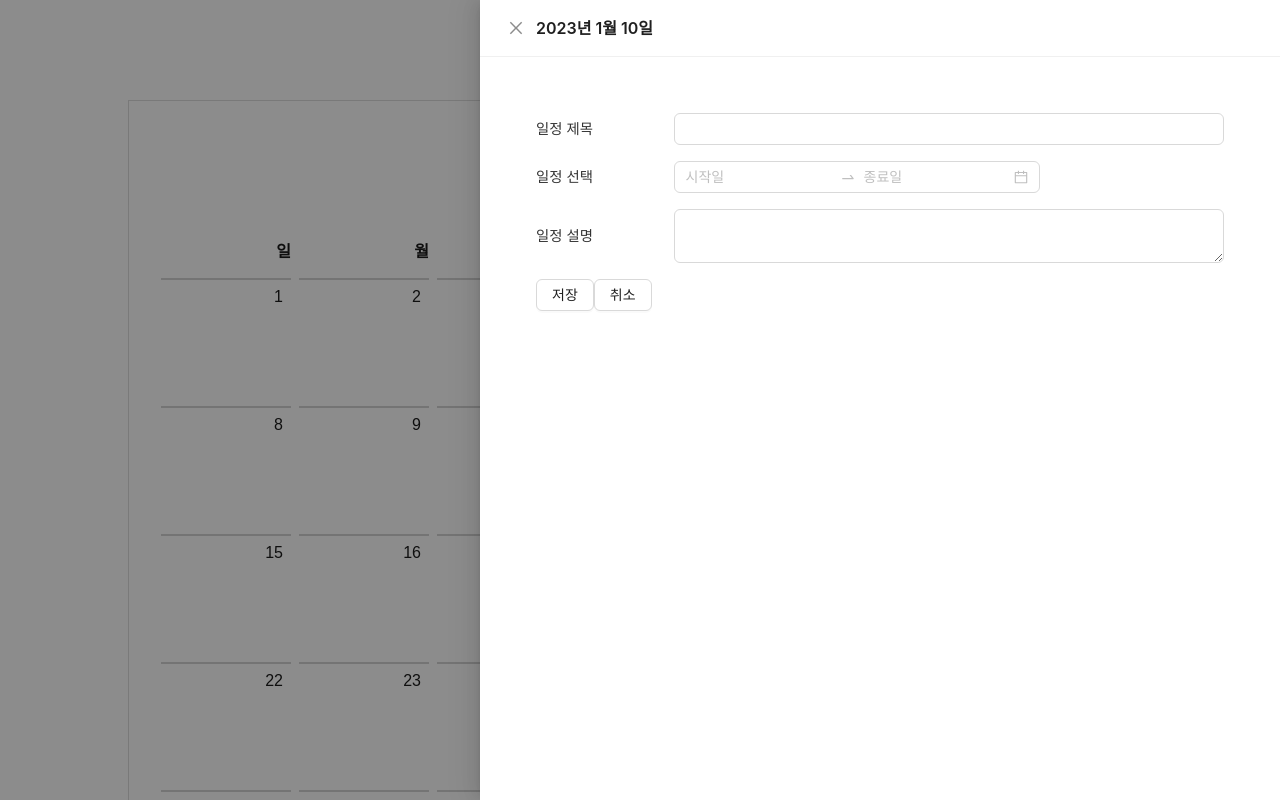
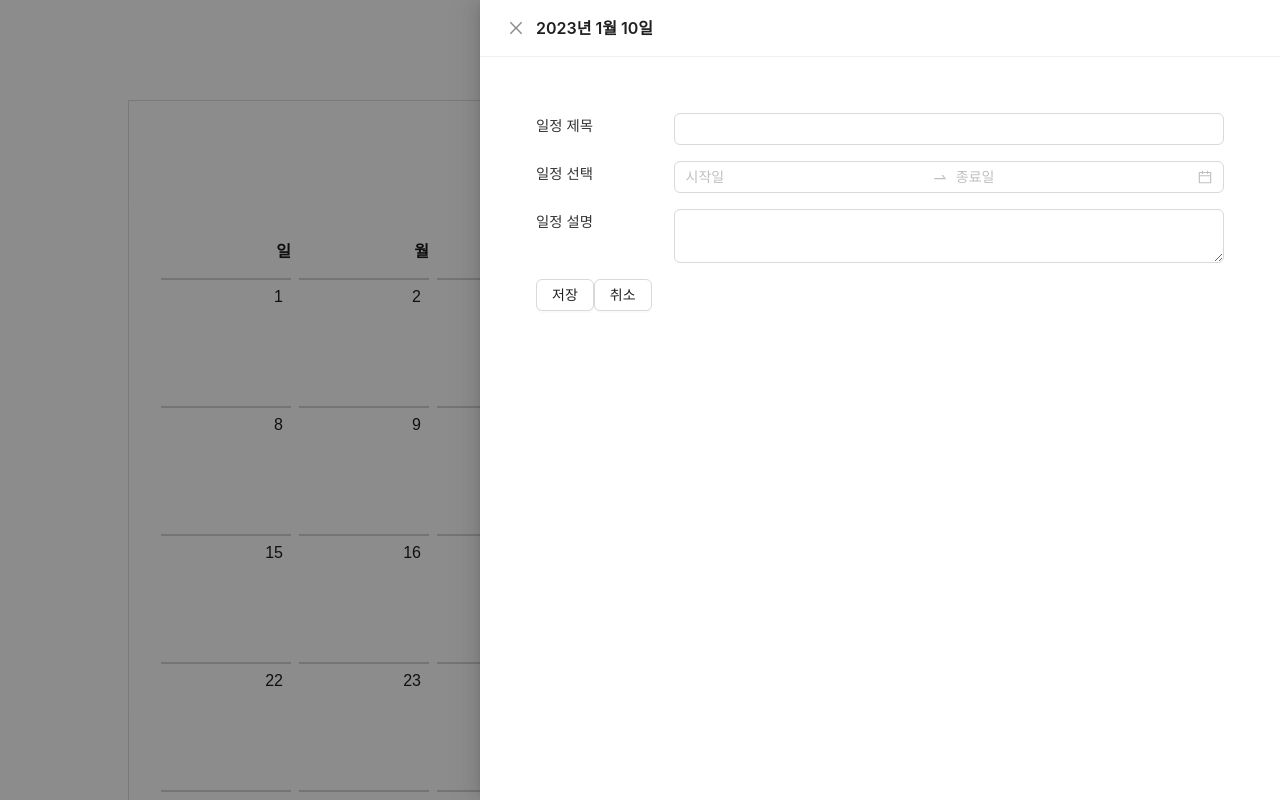
Before and after one commit to joo98e/calendar-app, a Next.js app: page /practice in a window 1280 px wide. Both pictures are taken after a click on the element "10". Built offline with nearby package versions, Linux system fonts and the light colour scheme.

Commit message:
feat - react hook form

```diff
--- a/components/Calendar/components/organisms/CalendarScheduleAddDrawer.tsx
+++ b/components/Calendar/components/organisms/CalendarScheduleAddDrawer.tsx
@@ -6,8 +6,8 @@ import { Button, DatePicker, Input } from "antd";
 import { ActionAddScheduleRequest } from "@store/slice/Calendar.slice.type";
 import { RangePickerProps } from "antd/es/date-picker";
 import { css } from "@emotion/react";
-import { Flex } from "@components/common/atoms/Flex";
-import Typography from "@components/common/atoms/Typography";
+import { Flex, FlexColumn } from "@atoms/Flex";
+import Typography from "@atoms/Typography";
 
 const { TextArea } = Input;
 const { RangePicker } = DatePicker;
@@ -23,7 +23,6 @@ const FormRow = styled.div<{
 }>`
   display: grid;
   grid-template-columns: 1fr 4fr;
-  align-items: center;
   margin: 1rem 0;
 
   ${(props) =>
@@ -38,6 +37,7 @@ const FormRow = styled.div<{
 `;
 
 const Label = styled.label`
+  margin-top: 0.3rem;
   font-size: 0.9rem;
   color: #333333;
 `;
@@ -53,6 +53,7 @@ const CalendarScheduleAddDrawer = ({ title }: Props) => {
     handleSubmit,
     setValue,
     control,
+    clearErrors,
     formState: { errors },
   } = useForm<ActionAddScheduleRequest>();
 
@@ -67,6 +68,7 @@ const CalendarScheduleAddDrawer = ({ title }: Props) => {
         const endDate = scheduleDays[1]!.format("YYYY-MM-DD");
         setValue("date.startDate", startDate);
         setValue("date.endDate", endDate);
+        clearErrors("date");
       }
     } catch (e) {}
   }
@@ -93,7 +95,7 @@ const CalendarScheduleAddDrawer = ({ title }: Props) => {
         <FormContainer>
           <FormRow>
             <Label>일정 제목</Label>
-            <div>
+            <FlexColumn gap={1}>
               <Controller
                 name="title"
                 control={control}
@@ -103,12 +105,12 @@ const CalendarScheduleAddDrawer = ({ title }: Props) => {
                 render={({ field: { onChange, value } }) => <Input onChange={onChange} value={value} />}
               />
               {errors?.title?.message && <Typography variant={"error"}>{errors?.title?.message}</Typography>}
-            </div>
+            </FlexColumn>
           </FormRow>
 
           <FormRow>
             <Label>일정 선택</Label>
-            <div>
+            <FlexColumn gap={1}>
               <Controller
                 name="date"
                 control={control}
@@ -118,12 +120,12 @@ const CalendarScheduleAddDrawer = ({ title }: Props) => {
                 render={() => <RangePicker format="YYYY-MM-DD" onChange={onChangeScheduleRange} />}
               />
               {errors?.date?.message && <Typography variant={"error"}>{errors?.date?.message}</Typography>}
-            </div>
+            </FlexColumn>
           </FormRow>
 
           <FormRow>
             <Label>일정 설명</Label>
-            <Flex>
+            <FlexColumn gap={1}>
               <Controller
                 name="description"
                 control={control}
@@ -135,7 +137,7 @@ const CalendarScheduleAddDrawer = ({ title }: Props) => {
               {errors?.description?.message && (
                 <Typography variant={"error"}>{errors?.description?.message}</Typography>
               )}
-            </Flex>
+            </FlexColumn>
           </FormRow>
 
           <FormRow isNotGrid>
--- a/tsconfig.json
+++ b/tsconfig.json
@@ -26,6 +26,9 @@
       ],
       "@components/*": [
         "components/*"
+      ],
+      "@atoms/*": [
+        "components/common/atoms/*"
       ]
     }
   },
```
Also changed, not shown: components/common/atoms/Flex.tsx (line endings or trailing spaces).
